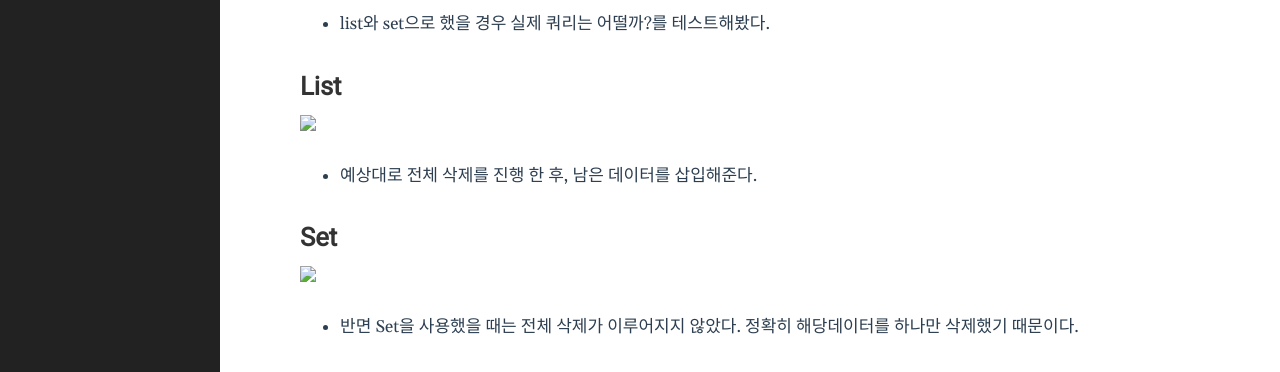
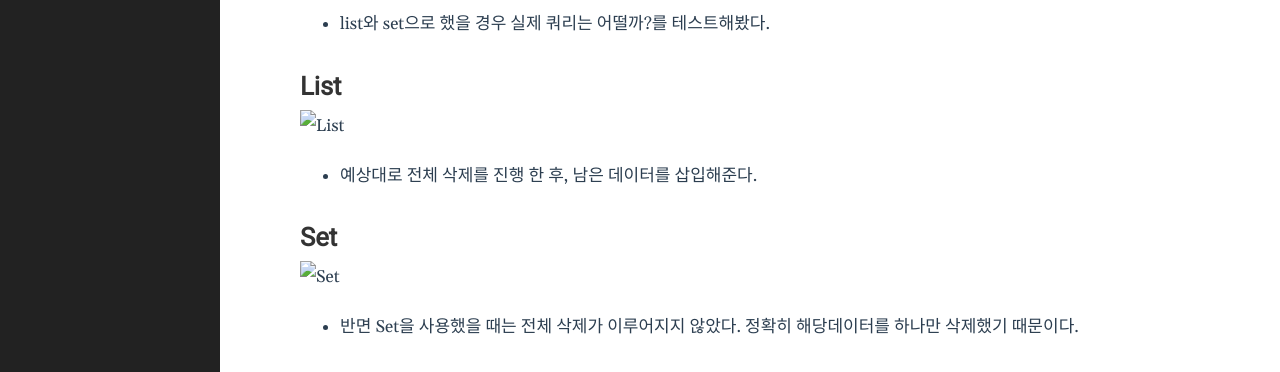
Before and after one commit to theeunseojo/theeunseojo.github.io, a Jekyll site: the page built from _posts/2025-12-05-jpa-value-type-collection.md, in a window 1280 px wide. Shown: the part 1204-1576 px from the top of the page. Built offline with Jekyll 4.4.1, drawn with Linux system fonts in a browser that asks for light colours.

Commit message:
feat:이미지수정2

```diff
--- a/_posts/2025-12-05-jpa-value-type-collection.md
+++ b/_posts/2025-12-05-jpa-value-type-collection.md
@@ -52,12 +52,12 @@
 - list와 set으로 했을 경우 실제 쿼리는 어떨까?를 테스트해봤다.
 
 ## List
-<img src="../public/img/jpa_collection_list.png">
+<img src="../../public/img/jpa_collection_list.png" alt="List">
 
 - 예상대로 전체 삭제를 진행 한 후, 남은 데이터를 삽입해준다.
 
 ## Set
-<img src="../public/img/jpa_collection_set.png">
+<img src="../../public/img/jpa_collection_set.png" alt="Set">
 
 - 반면 Set을 사용했을 때는 전체 삭제가 이루어지지 않았다. 정확히 해당데이터를 하나만 삭제했기 때문이다.
 
```
